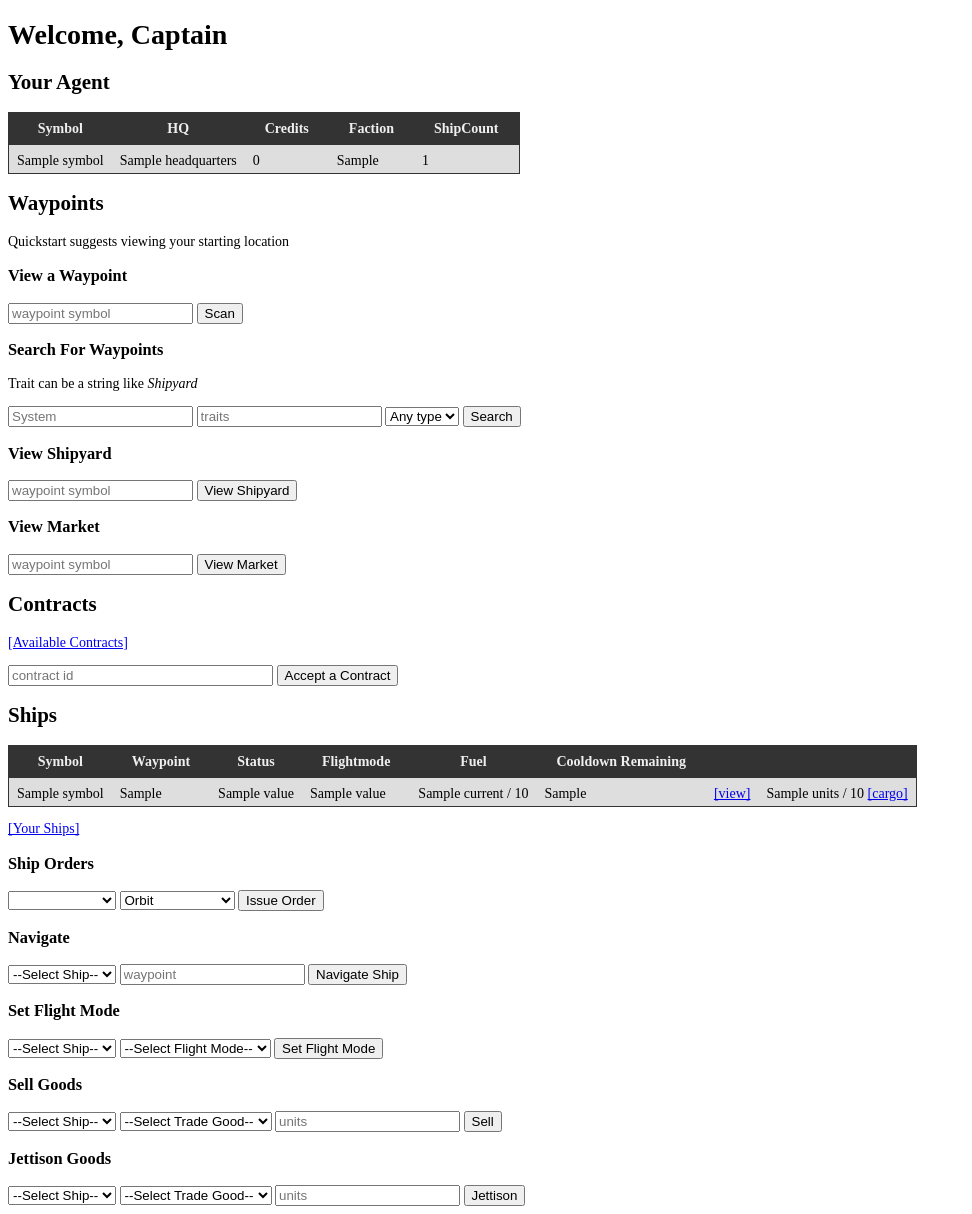
After one commit to omerida/spacetraders, a PHP site: template templates/index.html.twig in a window 1280 px wide. The commit adds this page. Shown: the whole page, without its empty margins (0-972 px from the left). Run offline with PHP 8.4, Linux system fonts and the light colour scheme; the template is opened without the code that fills it: most values are stand-ins (such as "Sample title", 1, 10 or a date in 2020); some libraries are stand-ins or nearby versions.

Commit message:
Implements Twig for HTML response renderings.

```diff
--- a/composer.json
+++ b/composer.json
@@ -41,7 +41,8 @@
     "guzzlehttp/psr7": "^2.7",
     "laminas/laminas-httphandlerrunner": "^2.11",
     "lcobucci/jwt": "^5.5",
-    "roave/better-reflection": "6.58.x-dev"
+    "roave/better-reflection": "6.58.x-dev",
+    "twig/twig": "^3.0"
   },
   "require-dev": {
     "phpstan/phpstan": "^2.0",
--- /dev/null
+++ b/templates/base.html.twig
@@ -0,0 +1,12 @@
+<!DOCTYPE html>
+<html>
+    <head>
+        {% block head %}
+            <link rel="stylesheet" href="/css/style.css" />
+            <title>{{ headTitle }} - My Webpage</title>
+        {% endblock %}
+    </head>
+    <body>
+        <div id="content">{% block content %}{% endblock %}</div>
+    </body>
+</html>
--- /dev/null
+++ b/templates/index.html.twig
@@ -0,0 +1,179 @@
+{% extends "base.html.twig" %}
+
+{% macro select_options(options) %}
+    {% for opt in options %}
+      <option value="{{ opt.value }}"> {{ opt.name }} </option>
+    {% endfor %}
+{% endmacro %}
+
+{% block content %}
+
+<h1>Welcome, Captain</h1>
+
+<h2>Your Agent</h2>
+<table>
+<tr>
+    <th>Symbol</th>
+    <th>HQ</th>
+    <th>Credits</th>
+    <th>Faction</th>
+    <th>ShipCount</th>
+</tr>
+<tr>
+    <td>{{ agent.symbol }}</td>
+    <td>{{ agent.headquarters }}</td>
+    <td>{{ agent.credits | number_format }}</td>
+    <td>{{ agent.startingFaction }}</td>
+    <td>{{ agent.shipCount }}</td>
+</tr>
+</table>
+
+<h2>Waypoints</h2>
+
+<p>Quickstart suggests viewing your starting location</p>
+<h3>View a Waypoint</h3>
+<form method="get" action="/systems/waypoint" target="_blank">
+    <input type="text"
+           placeholder="waypoint symbol"
+           name="id"
+           required="required">
+    <input type="submit" value="Scan">
+</form>
+<h3>Search For Waypoints</h3>
+<p>Trait can be a string like <em>Shipyard</em></p>
+<form method="get" action="/systems/waypoint/search" target="_blank">
+    <input type="text" value="" name="system" required placeholder="System">
+    <input type="text"
+           placeholder="traits"
+           name="traits" >
+    <select name="type">
+        <option value="">Any type</option>
+        {{ _self.select_options(types) }}
+    </select>
+    <input type="submit" value="Search">
+</form>
+
+<h3>View Shipyard</h3>
+<form method="get" action="/systems/waypoint/shipyard" target="_blank">
+
+    <input type="text" value="" name="id"
+           placeholder="waypoint symbol" required>
+   <input type="submit" value="View Shipyard">
+</form>
+
+<h3>View Market</h3>
+<form method="get" action="/systems/waypoint/market" target="_blank">
+
+    <input type="text" value="" name="id"
+           placeholder="waypoint symbol" required>
+   <input type="submit" value="View Market">
+</form>
+<h2>Contracts</h2>
+
+<p><a href="/contracts/" target="_blank">[Available Contracts]</a></p>
+<form method="post" action="/contract/accept" target="_blank">
+    <input type="text" name="id" placeholder="contract id"
+           autocomplete="off" size="30" required="required">
+    <input type="submit" value="Accept a Contract">
+</form>
+
+<h2>Ships</h2>
+
+<table>
+    <tr>
+        <th>Symbol</th>
+        <th>Waypoint</th>
+        <th>Status</th>
+        <th>Flightmode</th>
+        <th>Fuel</th>
+        <th>Cooldown Remaining</th>
+        <th></th>
+        <th></th>
+    </tr>
+    {% for ship in ships %}
+    <tr>
+        <td>{{ ship.symbol }}</td>
+        <td>{{ ship.nav.waypointSymbol }}</td>
+        <td>{{ ship.nav.status.value }}</td>
+        <td>{{ ship.nav.flightMode.value }}</td>
+        <td>{{ ship.fuel.current }} / {{ ship.fuel.capacity }}</td>
+        <td>{{ ship.cooldown.remainingSeconds }}</td>
+        <td><a href="/ship/info?ship={{ ship.symbol }}"
+               target='_blank'>[view]</a></td>
+        <td>{{ ship.cargo.units }} / {{ ship.cargo.capacity }}
+            <a href="/ship/cargo?ship={{ ship.symbol }}"
+               target='_blank'>[cargo]</a></td>
+    </tr>
+    {% endfor %}
+</table>
+
+<p><a href="/my/ships" target="_blank">[Your Ships]</a></p>
+
+<h3>Ship Orders</h3>
+<form action="/ship/orders" target="_blank" method="post">
+    <select name="ship" required>
+        <option disabled>--Select Ship--</option>
+        {{ _self.select_options(shipOpts) }}
+    </select>
+    <select name="order" required>
+        <option disabled>--Select Order--</option>
+        <option value="orbit">Orbit</option>
+        <option value="dock">Dock</option>
+        <option value="extract">Extract</option>
+        <option value="refuel">Refuel</option>
+    </select>
+    <input type="submit" value="Issue Order">
+</form>
+
+<h3>Navigate</h3>
+<form action="/ship/navigate" target="_blank" method="post">
+    <select name="ship" required>
+        <option>--Select Ship--</option>
+        {{ _self.select_options(shipOpts) }}
+    </select>
+    <input type="text" name="waypoint" placeholder="waypoint" required>
+    <input type="submit" value="Navigate Ship">
+</form>
+
+<h3>Set Flight Mode</h3>
+<form action="/ship/set-flight-mode" target="_blank" method="post">
+    <select name="ship" required>
+        <option>--Select Ship--</option>
+        {{ _self.select_options(shipOpts) }}
+    </select>
+    <select name="flightmode" required>
+        <option value="">--Select Flight Mode--</option>
+        {{ _self.select_options(flightModes) }}
+    </select>
+    <input type="submit" value="Set Flight Mode">
+</form>
+
+<h3>Sell Goods</h3>
+<form action="/ship/sell-goods" target="_blank" method="POST">
+    <select name="ship" required>
+        <option>--Select Ship--</option>
+        {{ _self.select_options(shipOpts) }}
+    </select>
+    <select name="good" required>
+        <option value="">--Select Trade Good--</option>
+        {{ _self.select_options(cargoTypes) }}
+    </select>
+    <input type="number" name="units" placeholder="units" required>
+    <input type="submit" value="Sell">
+</form>
+
+<h3>Jettison Goods</h3>
+<form action="/ship/sell-goods" target="_blank" method="POST">
+    <select name="ship" required>
+        <option>--Select Ship--</option>
+        {{ _self.select_options(shipOpts) }}
+    </select>
+    <select name="good" required>
+        <option value="">--Select Trade Good--</option>
+        {{ _self.select_options(cargoTypes) }}
+    </select>
+    <input type="number" name="units" placeholder="units" required>
+    <input type="submit" value="Jettison">
+</form>
+
+{% endblock %}
--- /dev/null
+++ b/web/css/style.css
@@ -0,0 +1,28 @@
+:root {
+    --color-emphasis: #333;
+    --color-emphasis-alt: #efefef;
+    --color-alternate: #dedede;
+}
+
+body {
+    font-size: 14px;
+}
+
+table {
+    border-collapse: collapse;
+    border: 1px solid var(--color-emphasis);
+}
+
+table th {
+    padding: 0.5rem 1.25rem;
+    background-color: var(--color-emphasis);
+    color: var(--color-emphasis-alt);
+}
+
+table td {
+    padding: 0.5rem 0.5rem 0.25rem;
+}
+
+tr:nth-child(even) {
+  background-color: var(--color-alternate);
+}
```
Also changed, not shown: config/services.php (+10 -0 lines), src/Controller/Abstract/TwigAwareController.php (added, +25 -0 lines), src/Controller/IndexController.php (+19 -182 lines), src/RoutesMapper.php (+9 -0 lines), web/index.php (+0 -16 lines), 1 other file.
